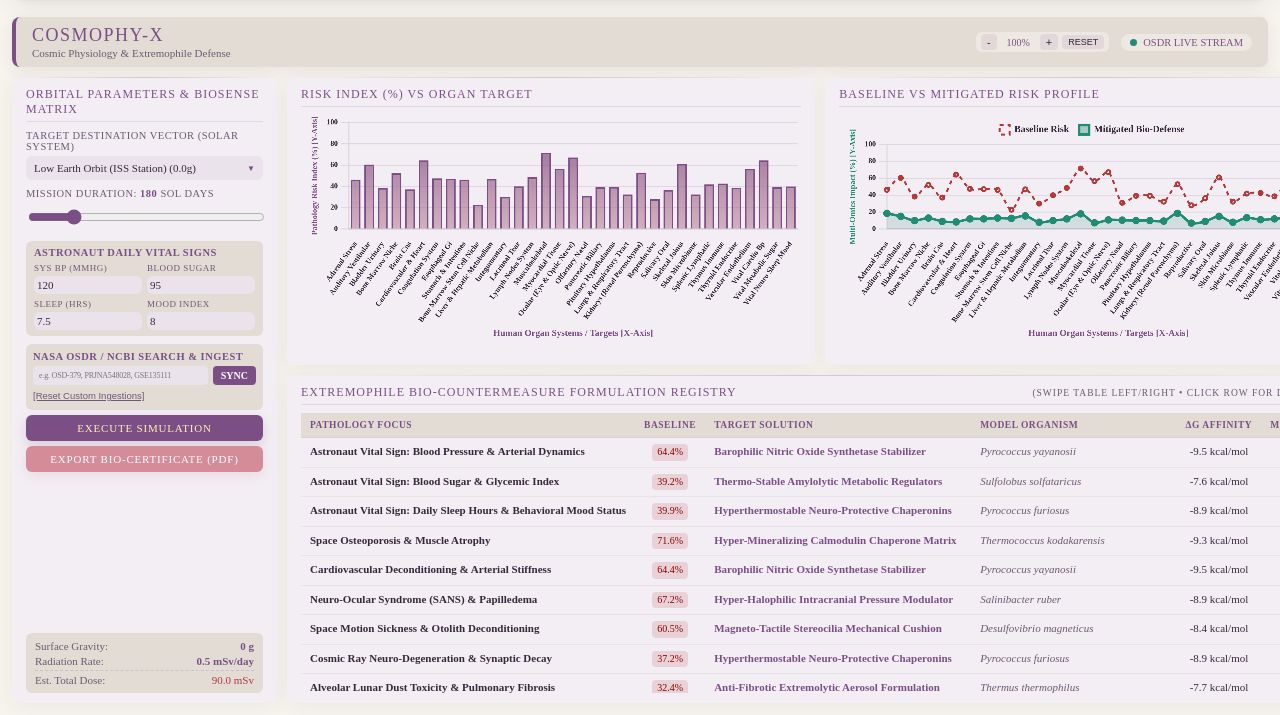
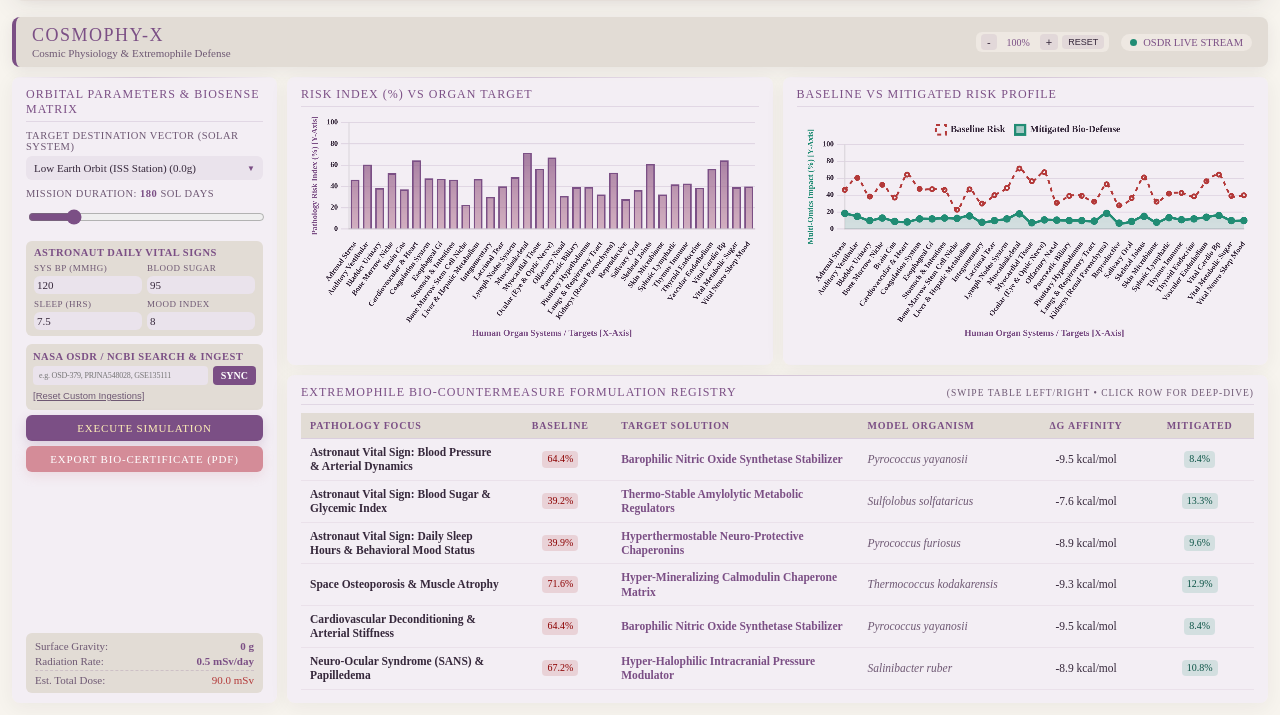
Before and after one commit to pritirooj-source/CHOSMOPHY-X, a Flask app: page / in a window 1280 px wide. Shown: the part 958-1673 px from the top of the page. Run offline with Flask 3, Linux system fonts and the light colour scheme; some web fonts are replaced.

Commit message:
Update index.html

```diff
--- a/templates/index.html
+++ b/templates/index.html
@@ -456,13 +456,13 @@
             width: 100%;
         }
 
-        /* Perfectly contained table wrapper with smooth horizontal scrolling */
+        /* Dedicated table wrapper with independent horizontal scrolling */
         .table-wrap {
             max-height: 280px;
             width: 100%;
             overflow-x: auto;
             overflow-y: auto;
-            -webkit-overflow-scrolling: touch;
+            -webkit-overflow-scrolling: touch; /* Smooth scrolling for mobile */
             scrollbar-width: thin;
             scrollbar-color: rgba(123, 79, 133, 0.4) rgba(247, 244, 238, 0.2);
         }
@@ -484,8 +484,9 @@
 
         table {
             width: 100%;
+            min-width: 700px; /* Forces table content to have enough width so horizontal scrollbar appears on phones */
             border-collapse: collapse;
-            font-size: 11px;
+            font-size: 12px;
         }
 
         th {
@@ -494,26 +495,39 @@
             background: #e2dcd5 !important;
             color: var(--accent-primary);
             text-transform: uppercase;
-            font-size: 9.5px;
-            letter-spacing: 0.5px;
+            font-size: 10px;
+            letter-spacing: 0.8px;
             border-bottom: 1px solid rgba(123, 79, 133, 0.2);
             position: sticky;
             top: 0;
             z-index: 10;
             white-space: nowrap;
+            overflow: hidden;
+            text-overflow: ellipsis;
             font-weight: 600;
         }
 
         td {
             padding: 6px 9px;
             border-bottom: 1px solid rgba(123, 79, 133, 0.08);
-            font-size: 11px;
-            white-space: nowrap;
+            font-size: 11.5px;
+            white-space: normal;
+            word-break: break-word;
+            overflow: visible;
+            text-overflow: clip;
             cursor: pointer;
             font-weight: 400;
             color: var(--text-main);
             line-height: 1.25;
+            height: auto;
         }
+
+        .col-focus { width: 160px; }
+        .col-base { width: 80px; text-align: center; }
+        .col-sol { width: 190px; }
+        .col-org { width: 130px; }
+        .col-dg { width: 90px; text-align: center; }
+        .col-mit { width: 80px; text-align: center; }
 
         tr:hover td { background: rgba(123, 79, 133, 0.06); }
 
@@ -582,17 +596,10 @@
             flex-shrink: 0;
         }
 
-        /* Mobile Responsive Media Query */
-        @media (max-width: 1024px) {
-            .dashboard-grid {
-                grid-template-columns: 1fr;
-            }
-            .charts-row {
-                grid-template-columns: 1fr;
-            }
-            .right-area {
-                grid-template-rows: auto auto;
-            }
+        @media (max-width: 900px) {
+            .dashboard-grid { grid-template-columns: 1fr; }
+            .charts-row { grid-template-columns: 1fr; }
+            .right-area { grid-template-rows: auto auto; }
         }
     </style>
 </head>
@@ -744,12 +751,12 @@
                             <table>
                                 <thead>
                                     <tr>
-                                        <th>Pathology Focus</th>
-                                        <th>Baseline</th>
-                                        <th>Target Solution</th>
-                                        <th>Model Organism</th>
-                                        <th>ΔG Affinity</th>
-                                        <th>Mitigated</th>
+                                        <th class="col-focus">Pathology Focus</th>
+                                        <th class="col-base">Baseline</th>
+                                        <th class="col-sol">Target Solution</th>
+                                        <th class="col-org">Model Organism</th>
+                                        <th class="col-dg">ΔG Affinity</th>
+                                        <th class="col-mit">Mitigated</th>
                                     </tr>
                                 </thead>
                                 <tbody id="countermeasureTable">
@@ -1181,12 +1188,12 @@
             countermeasures.forEach((cm, index) => {
                 const row = document.createElement('tr');
                 row.innerHTML = `
-                    <td><strong style="color: var(--text-main); font-weight: 600;">${cm.pathology}</strong></td>
-                    <td style="text-align: center;"><span class="badge-risk risk-high">${cm.baseline_risk}%</span></td>
-                    <td><span style="color: var(--accent-primary); font-weight: 600;">${cm.solution}</span></td>
-                    <td><em style="color: var(--text-dim); font-weight: 400;">${cm.organism}</em></td>
-                    <td style="text-align: center; font-weight: 400; color: var(--text-main);">${cm.delta_g_kcal} kcal/mol</td>
-                    <td style="text-align: center;"><span class="badge-risk risk-mitigated">${cm.mitigated_risk}%</span></td>
+                    <td class="col-focus"><strong style="color: var(--text-main); font-weight: 600;">${cm.pathology}</strong></td>
+                    <td class="col-base"><span class="badge-risk risk-high">${cm.baseline_risk}%</span></td>
+                    <td class="col-sol"><span style="color: var(--accent-primary); font-weight: 600;">${cm.solution}</span></td>
+                    <td class="col-org"><em style="color: var(--text-dim); font-weight: 400;">${cm.organism}</em></td>
+                    <td class="col-dg" style="font-weight: 400; color: var(--text-main);">${cm.delta_g_kcal} kcal/mol</td>
+                    <td class="col-mit"><span class="badge-risk risk-mitigated">${cm.mitigated_risk}%</span></td>
                 `;
 
                 row.addEventListener('click', () => {
```
